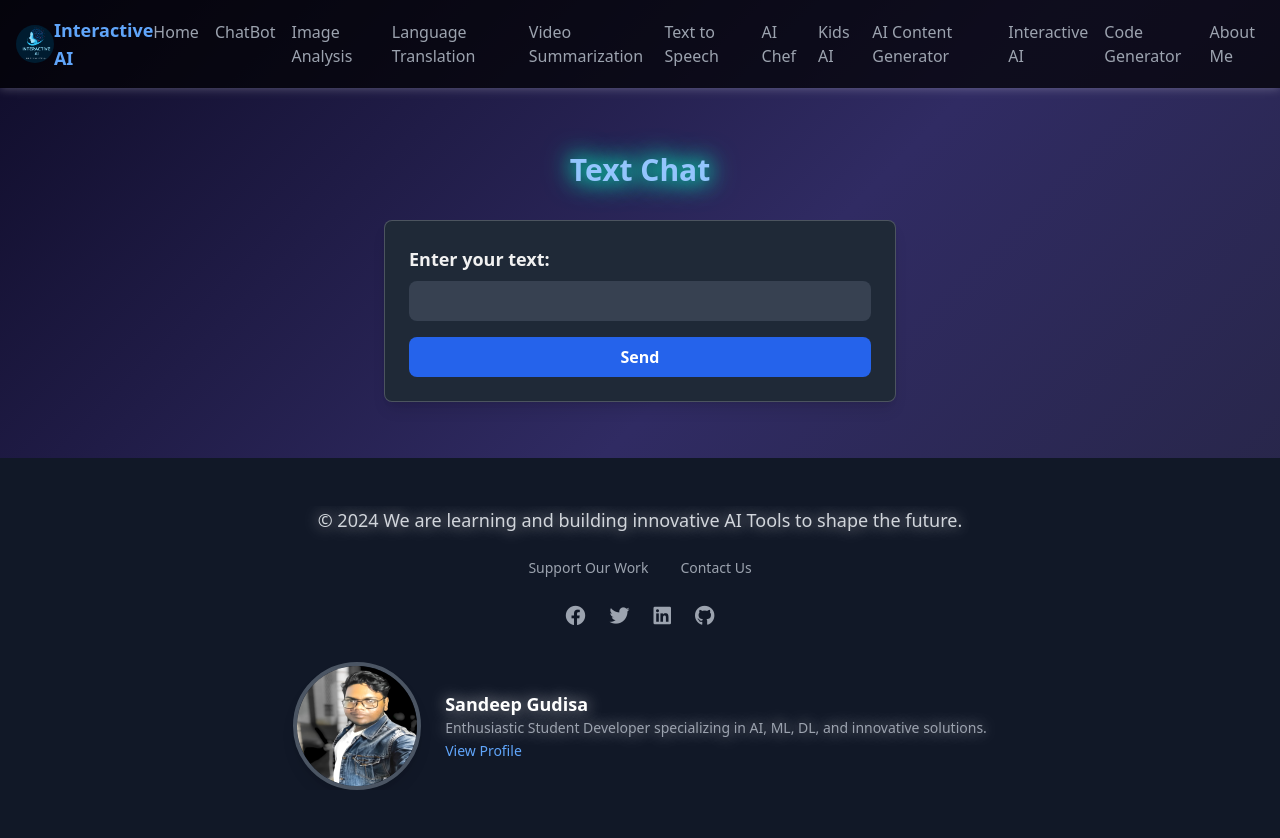
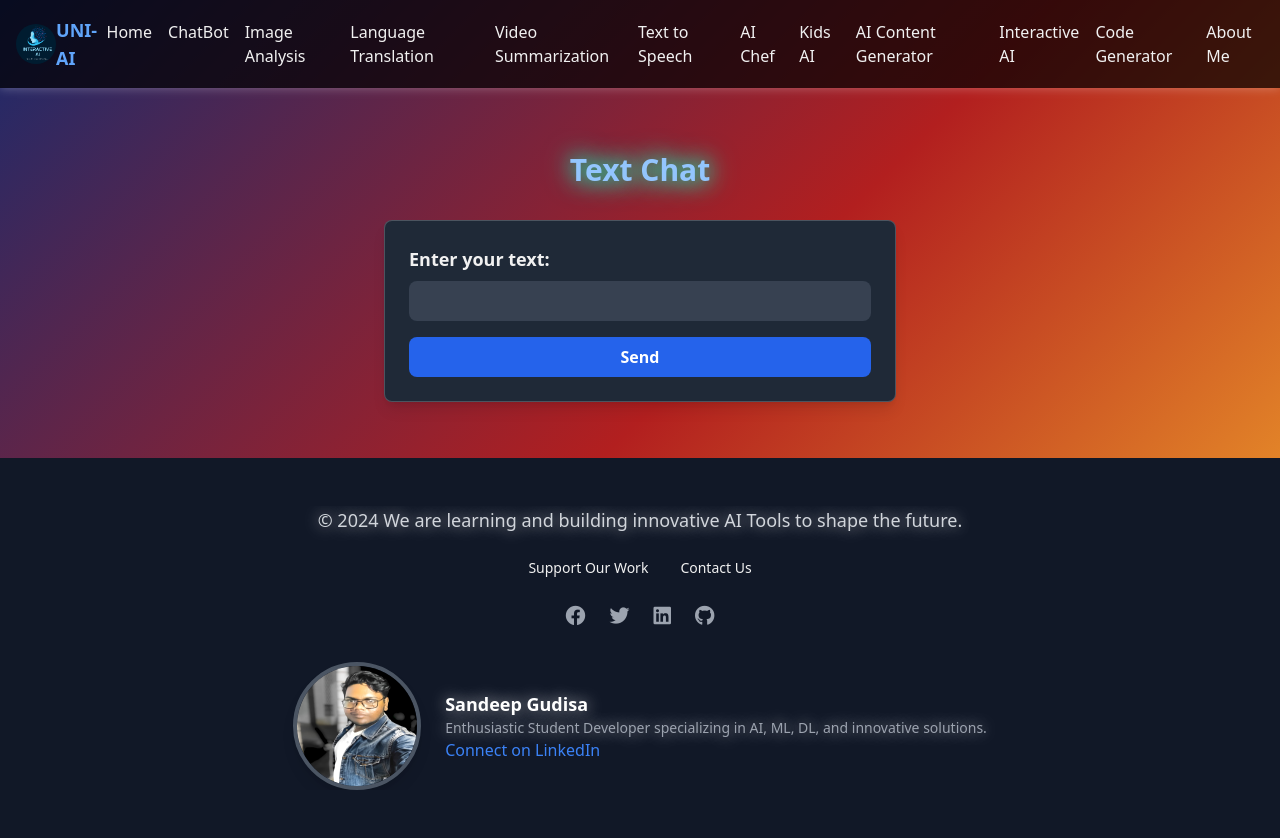
Before and after one commit to GudisaSandeep/Interactive-AI, a Flask app: page /text-chat in a window 1280 px wide. Run offline with Flask 3, Linux system fonts and the light colour scheme; some libraries are stand-ins or nearby versions.

Commit message:
Update text_chat.html

```diff
--- a/templates/text_chat.html
+++ b/templates/text_chat.html
@@ -4,7 +4,7 @@
 <head>
     <meta charset="UTF-8">
     <meta name="viewport" content="width=device-width, initial-scale=1.0">
-    <title>Text Chat</title>
+    <title>UNI-AI</title>
     <link rel="icon" href="{{ url_for('static', filename='Images/Interactive AI.png') }}" type="image/x-icon"
         style="border-radius: 50%;">
     <link rel="stylesheet" href="{{ url_for('static', filename='css/styles.css') }}">
@@ -12,13 +12,24 @@
     <link href="https://cdnjs.cloudflare.com/ajax/libs/font-awesome/5.15.3/css/all.min.css" rel="stylesheet" />
     <style>
         body {
-            background: linear-gradient(135deg, #0f0c29, #302b63, #24243e);
+            background: linear-gradient(135deg, #1a2a6c, #b21f1f, #fdbb2d);
             color: #f1f1f1;
+            font-family: 'Roboto', sans-serif;
+            overflow: hidden;
         }
 
         header {
             background: rgba(0, 0, 0, 0.7);
             box-shadow: 0 0 10px rgba(255, 255, 255, 0.3);
+        }
+
+        header a {
+            color: #f1f1f1;
+            transition: color 0.3s ease;
+        }
+
+        header a:hover {
+            color: #1D4ED8;
         }
 
         .container {
@@ -29,6 +40,10 @@
         .bg-gray-800 {
             border: 1px solid rgba(255, 255, 255, 0.2);
             box-shadow: 0 0 10px rgba(0, 0, 0, 0.5);
+        }
+
+        .bg-gray-700 {
+            background: rgba(0, 0, 0, 0.6);
         }
 
         .bg-blue-600 {
@@ -52,10 +67,45 @@
                 opacity: 1;
             }
         }
+
+        .spinner {
+            border: 4px solid rgba(0, 0, 0, 0.1);
+            border-left: 4px solid #1D4ED8;
+            border-radius: 50%;
+            width: 40px;
+            height: 40px;
+            animation: spin 1s linear infinite;
+            position: absolute;
+            top: 50%;
+            left: 50%;
+            transform: translate(-50%, -50%);
+        }
+
+        @keyframes spin {
+            0% {
+                transform: rotate(0deg);
+            }
+
+            100% {
+                transform: rotate(360deg);
+            }
+        }
+
+        .footer-links a {
+            color: #f1f1f1;
+            transition: color 0.3s ease;
+        }
+
+        .footer-links a:hover {
+            color: #1D4ED8;
+        }
     </style>
 </head>
 
 <body class="font-sans">
+
+    <!-- Spinner -->
+    <div id="spinner" class="spinner"></div>
 
     <!-- Header -->
     <header class="flex justify-between items-center p-4">
@@ -65,22 +115,21 @@
                     src="{{ url_for('static', filename='Images/Interactive AI.png') }}" width="40"
                     style="border-radius: 50px;" />
             </a>
-            <span class="text-lg font-semibold text-blue-400">Interactive AI</span>
+            <span class="text-lg font-semibold text-blue-400">UNI-AI</span>
         </div>
         <nav class="flex space-x-4">
-            <a class="text-gray-400 hover:text-white" href="{{ url_for('home') }}">Home</a>
-            <a class="text-gray-400 hover:text-white" href="{{ url_for('handle_text_chat') }}">ChatBot</a>
-            <a class="text-gray-400 hover:text-white" href="{{ url_for('handle_image_analysis') }}">Image Analysis</a>
-            <a class="text-gray-400 hover:text-white" href="{{ url_for('multi_language_translator') }}">Language Translation</a>
-            <a class="text-gray-400 hover:text-white" href="{{ url_for('video_summarization') }}">Video
-                Summarization</a>
-            <a class="text-gray-400 hover:text-white" href="{{ url_for('TTS') }}">Text to Speech</a>
-            <a class="text-gray-400 hover:text-white" href="{{ url_for('ai_chef') }}">AI Chef</a>
-            <a class="text-gray-400 hover:text-white" href="{{ url_for('kids_ai') }}">Kids AI</a>
-            <a class="text-gray-400 hover:text-white" href="{{ url_for('content_generator') }}">AI Content Generator</a>
-            <a class="text-gray-400 hover:text-white" href="{{ url_for('voice_interaction_page') }}">Interactive AI</a>
-            <a class="text-gray-400 hover:text-white" href="{{ url_for('code_generator') }}">Code Generator</a>
-            <a class="text-gray-400 hover:text-white" href="{{ url_for('about_us') }}">About Me</a>
+            <a href="{{ url_for('home') }}">Home</a>
+            <a href="{{ url_for('handle_text_chat') }}">ChatBot</a>
+            <a href="{{ url_for('handle_image_analysis') }}">Image Analysis</a>
+            <a href="{{ url_for('multi_language_translator') }}">Language Translation</a>
+            <a href="{{ url_for('video_summarization') }}">Video Summarization</a>
+            <a href="{{ url_for('TTS') }}">Text to Speech</a>
+            <a href="{{ url_for('ai_chef') }}">AI Chef</a>
+            <a href="{{ url_for('kids_ai') }}">Kids AI</a>
+            <a href="{{ url_for('content_generator') }}">AI Content Generator</a>
+            <a href="{{ url_for('voice_interaction_page') }}">Interactive AI</a>
+            <a href="{{ url_for('code_generator') }}">Code Generator</a>
+            <a href="{{ url_for('about_us') }}">About Me</a>
         </nav>
     </header>
 
@@ -104,6 +153,11 @@
     <!-- jQuery -->
     <script src="https://code.jquery.com/jquery-3.3.1.min.js"></script>
     <script>
+        $(window).on('load', function () {
+            $('#spinner').fadeOut();
+            $('body').css('overflow', 'auto');
+        });
+
         $('#text-chat-form').on('submit', function (event) {
             event.preventDefault();
             $.post('/text-chat', $(this).serialize(), function (data) {
@@ -121,23 +175,23 @@
             </p>
 
             <!-- Links Section -->
-        <div class="flex justify-center space-x-8 mb-6">
-            <a href="#" class="text-sm font-medium hover:text-white transition duration-300">Support Our Work</a>
-            <a href="#" class="text-sm font-medium hover:text-white transition duration-300">Contact Us</a>
+            <div class="flex justify-center space-x-8 mb-6 footer-links">
+                <a href="#" class="text-sm font-medium hover:text-blue-600 transition duration-300">Support Our Work</a>
+                <a href="#" class="text-sm font-medium hover:text-blue-600 transition duration-300">Contact Us</a>
             </div>
 
             <!-- Social Media Icons -->
             <div class="flex justify-center space-x-6 mb-8">
-            <a href="#" aria-label="Facebook" class="hover:text-white transition duration-300">
+                <a href="#" aria-label="Facebook" class="hover:text-blue-600 transition duration-300">
                     <i class="fab fa-facebook text-xl"></i>
                 </a>
-            <a href="#" aria-label="Twitter" class="hover:text-white transition duration-300">
+                <a href="#" aria-label="Twitter" class="hover:text-blue-600 transition duration-300">
                     <i class="fab fa-twitter text-xl"></i>
                 </a>
-            <a href="#" aria-label="LinkedIn" class="hover:text-white transition duration-300">
+                <a href="#" aria-label="LinkedIn" class="hover:text-blue-600 transition duration-300">
                     <i class="fab fa-linkedin text-xl"></i>
                 </a>
-            <a href="#" aria-label="GitHub" class="hover:text-white transition duration-300">
+                <a href="#" aria-label="GitHub" class="hover:text-blue-600 transition duration-300">
                     <i class="fab fa-github text-xl"></i>
                 </a>
             </div>
@@ -150,7 +204,8 @@
                     <p class="text-white text-lg font-semibold">Sandeep Gudisa</p>
                     <p class="text-gray-400 text-sm">Enthusiastic Student Developer specializing in AI, ML, DL, and
                         innovative solutions.</p>
-                <a href="https://www.linkedin.com/in/sandeep-gudisa/" class="text-blue-400 hover:underline text-sm">View Profile</a>
+                    <a href="https://www.linkedin.com/in/sandeep-gudisa/" class="text-blue-500 hover:underline">Connect
+                        on LinkedIn</a>
                 </div>
             </div>
         </div>
```
Lines whose indentation alone changed are shown as unchanged.
